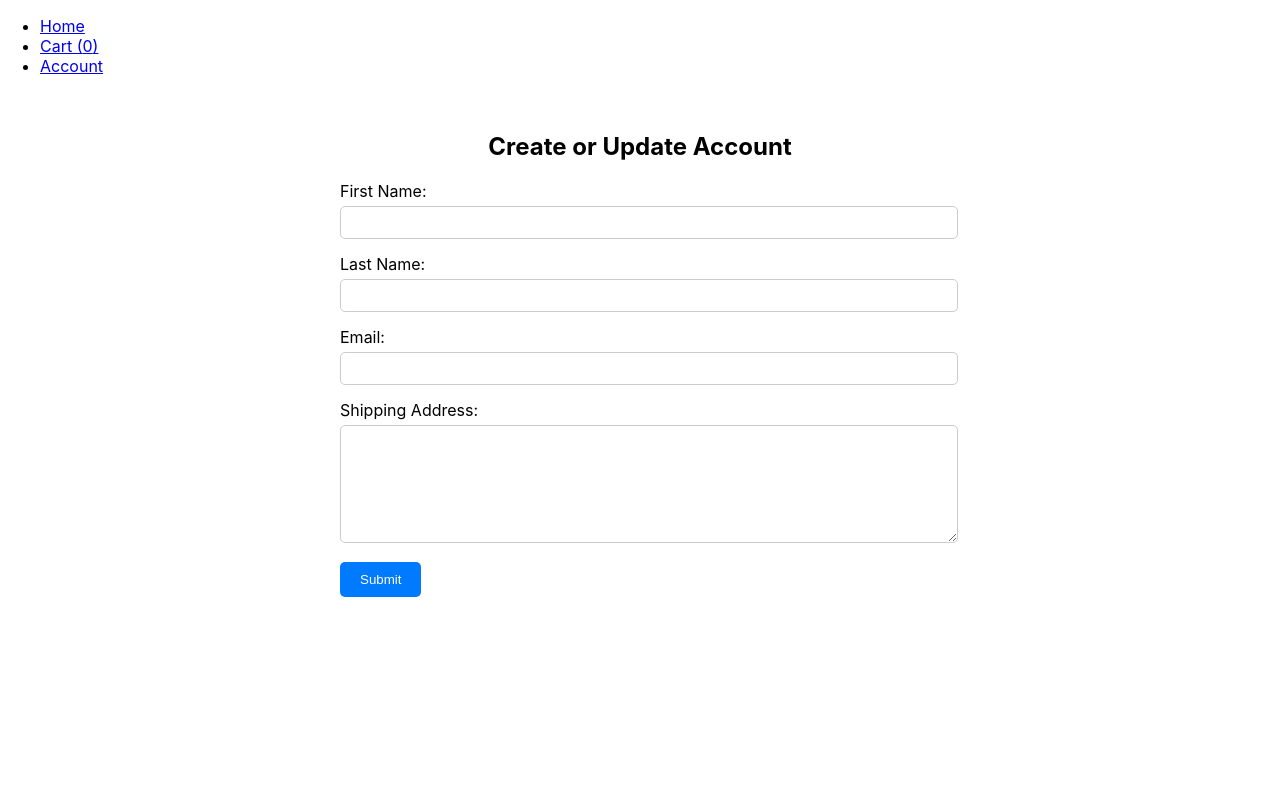
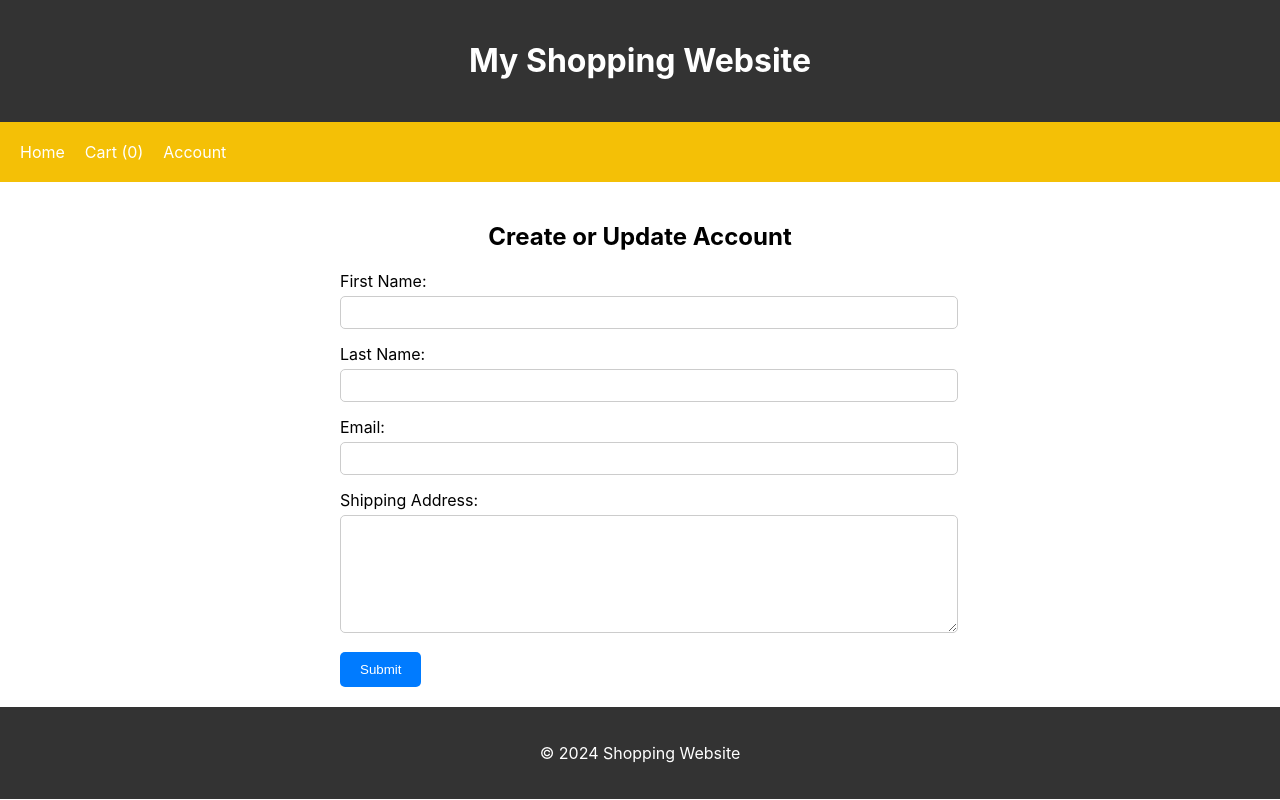
Before and after one commit to PabodaSenevirathne/QuickBuy, a React (Create React App) app: page /account in a window 1280 px wide. Built offline with nearby package versions, Linux system fonts and the light colour scheme.

Commit message:
header/footer component added

```diff
--- a/src/App.js
+++ b/src/App.js
@@ -5,6 +5,8 @@ import { BrowserRouter as Router, Routes, Route } from 'react-router-dom';
 import Navbar from './components/Navbar';
 import Home from './pages/Home';
 import ShoppingCart from './pages/ShoppingCart';
+import Header from './components/Header';
+import Footer from './components/Footer';
 import Account from './pages/Account';
 
 function App() {
@@ -26,12 +28,14 @@ function App() {
   return (
     <Router>
       <div>
+      <Header /> {/* Include Header component */}
         <Navbar cartItems={cartItems} />
         <Routes>
           <Route path="/" element={<Home addToCart={addToCart} />} />
           <Route path="/cart" element={<ShoppingCart cartItems={cartItems} removeFromCart={removeFromCart} />} />
           <Route path="/account" element={<Account />} />
         </Routes>
+        <Footer /> {/* Include Footer component */}
       </div>
     </Router>
   );
--- /dev/null
+++ b/src/components/Footer.js
@@ -0,0 +1,14 @@
+// Footer.js
+
+import React from 'react';
+import '../styles/Footer.css';
+
+function Footer() {
+  return (
+    <footer className="footer">
+      <p>&copy; 2024 Shopping Website</p>
+    </footer>
+  );
+}
+
+export default Footer;
--- /dev/null
+++ b/src/components/Header.js
@@ -0,0 +1,12 @@
+import React from 'react';
+import '../styles/Header.css';
+
+function Header() {
+  return (
+    <header className="header">
+      <h1>My Shopping Website</h1>
+    </header>
+  );
+}
+
+export default Header;
--- a/src/components/Navbar.js
+++ b/src/components/Navbar.js
@@ -1,9 +1,10 @@
 import React from 'react';
 import { Link } from 'react-router-dom';
+import '../styles/Navbar.css';
 
 function Navbar({ cartItems }) {
   return (
-    <nav>
+    <nav className="navbar">
       <ul>
         <li>
           <Link to="/">Home</Link>
--- /dev/null
+++ b/src/styles/Footer.css
@@ -0,0 +1,8 @@
+/* Footer.css */
+
+.footer {
+    background-color: #333;
+    color: #fff;
+    padding: 20px;
+    text-align: center;
+  }
--- /dev/null
+++ b/src/styles/Header.css
@@ -0,0 +1,8 @@
+/* Header.css */
+
+.header {
+    background-color: #333;
+    color: #fff;
+    padding: 20px;
+    text-align: center;
+  }
--- /dev/null
+++ b/src/styles/Navbar.css
@@ -0,0 +1,22 @@
+/* Navbar.css */
+
+.navbar {
+    background-color: #f4c006;
+    padding: 20px;
+  }
+
+  .navbar ul {
+    list-style-type: none;
+    margin: 0;
+    padding: 0;
+  }
+
+  .navbar ul li {
+    display: inline;
+    margin-right: 20px;
+  }
+
+  .navbar ul li a {
+    color: #fff;
+    text-decoration: none;
+  }
```
